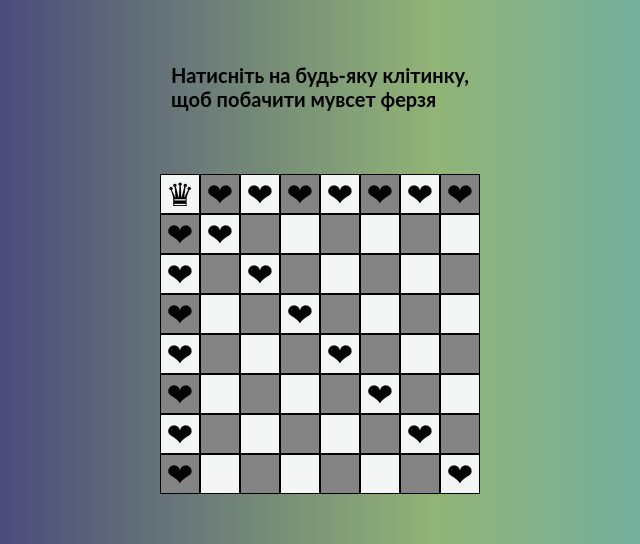
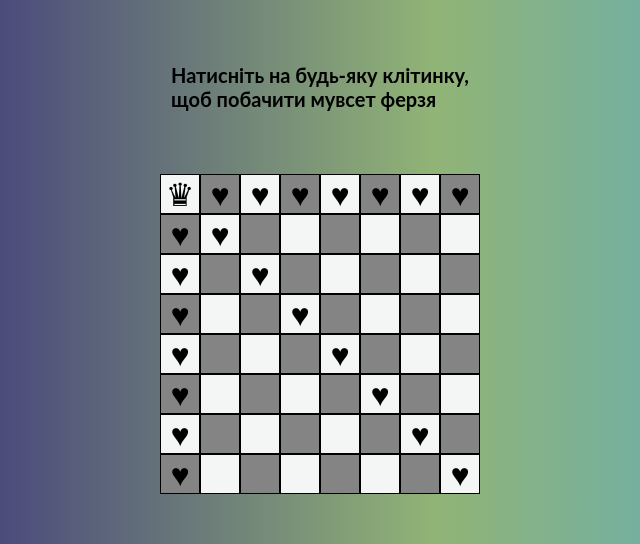
Before and after one commit to psht13/lab3, a plain HTML site: page index.html in a window 1280 px wide. Both pictures are taken after a click on the element 500 px from the left and 194 px from the top of the page. Shown: the top 544 px of the page, 320-960 px from the left. Drawn offline with nearby package versions, Linux system fonts and the light colour scheme.

Commit message:
Update style.css

```diff
--- a/style.css
+++ b/style.css
@@ -42,6 +42,6 @@ label {
 }
 
 .highlight::after {
-  content: "\2764";
+  content: "\2665";
   color: '#000000';
 }
```
